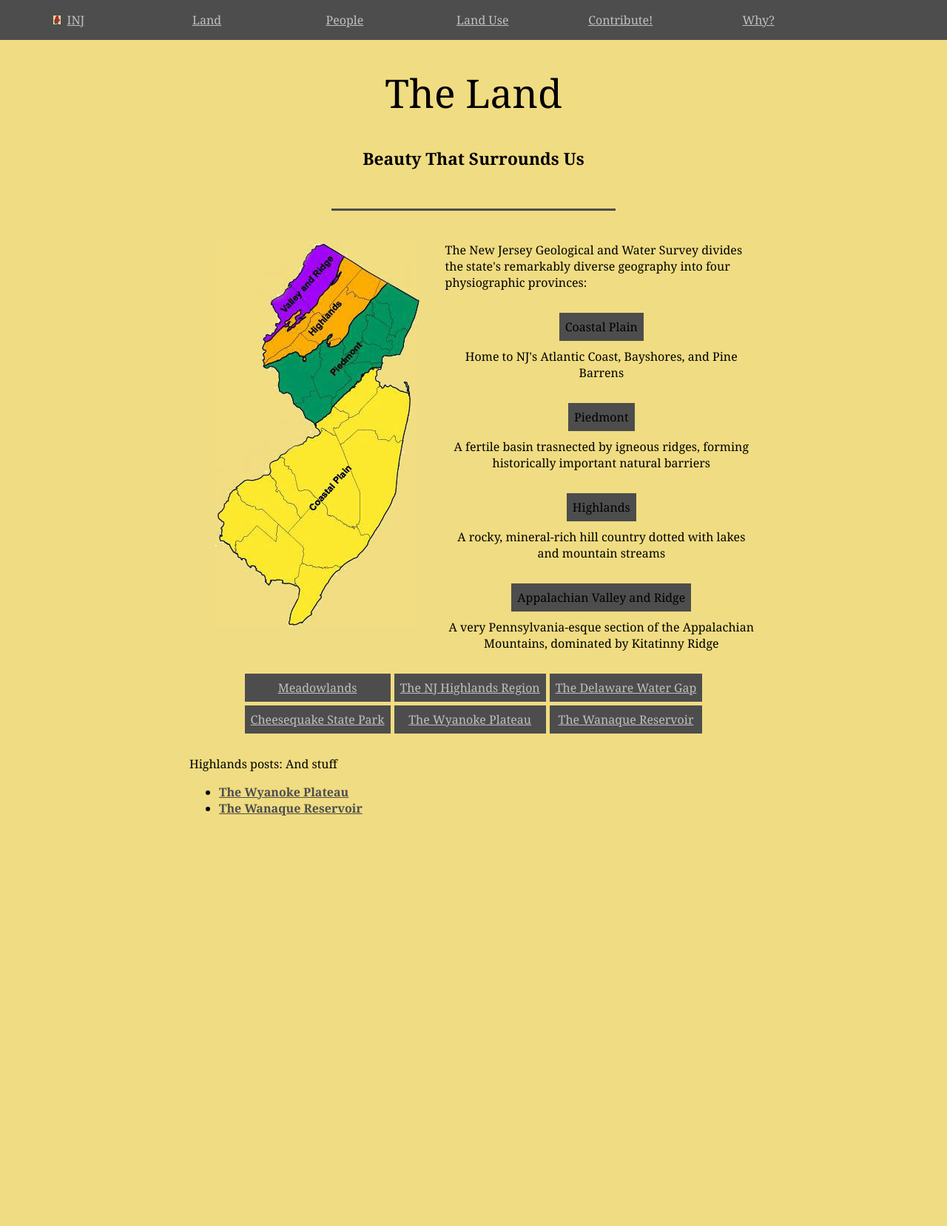
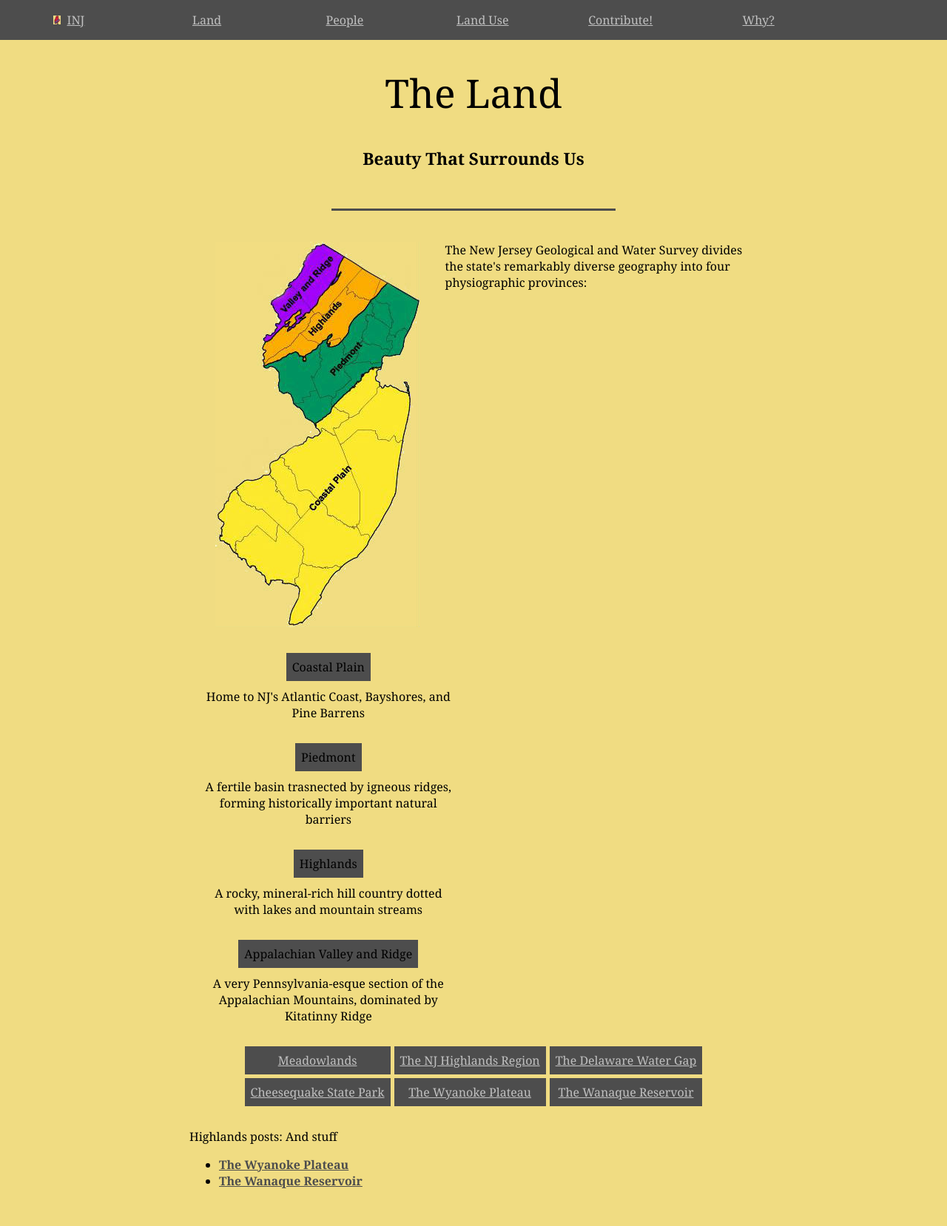
Before and after one commit to jonfried/oakafee.github.io, a Jekyll site: the page built from land.html, in a window 1280 px wide. Shown: the whole page at 74% size. Built offline with Jekyll 4.4.1, drawn with Linux system fonts in a browser that asks for light colours; before the commit the page ends 1154 px from its top, so only the background shows below that.

Commit message:
Update style.css

```diff
--- a/styles/style.css
+++ b/styles/style.css
@@ -227,8 +227,12 @@ a.story {
         font-weight: bold;
 }
 div.bottom-text{
-        margin: 25px 25px; 25px 25px;
+        margin: 25px 25px 25px 25px;
         width: 90%;
+}
+div.land {
+	margin-left: 15px;
+	width: 45%;
 }
 div.land p {
 	margin-top: 5px;
```
